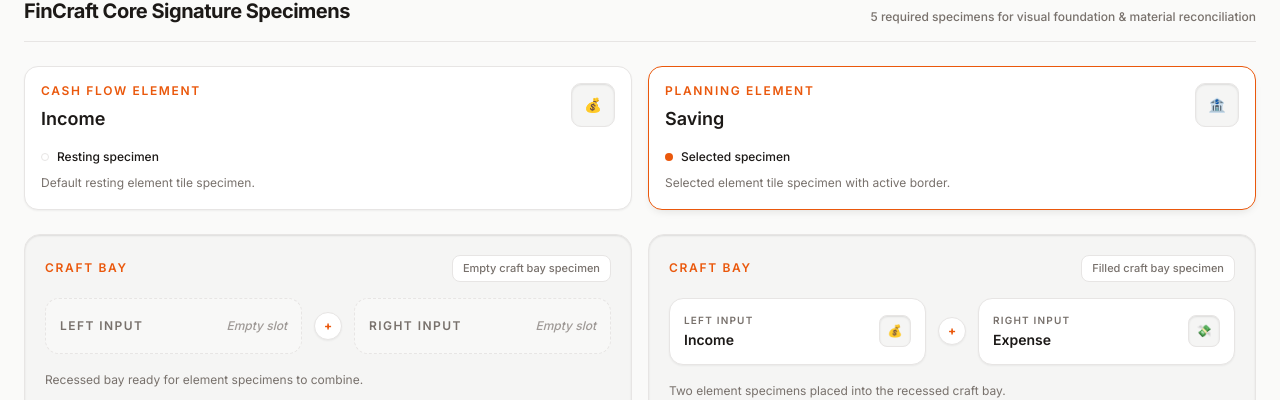
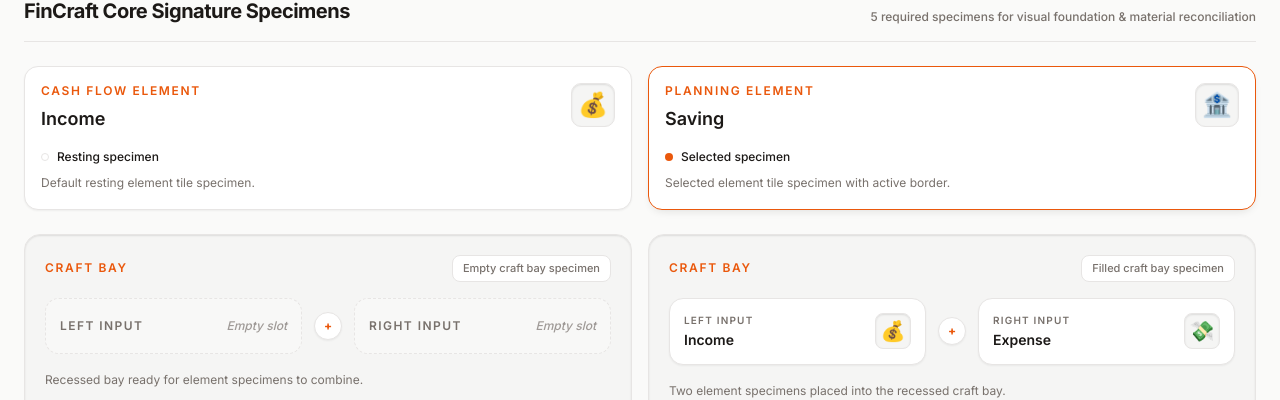
Before and after one commit to PoohxzycChonlasit/fincraft-lab, a Next.js app in the folder fincraft-lab-web/: page /dev/design-system in a window 1280 px wide. Shown: the part 701-1101 px from the top of the page. Built offline with nearby package versions, Linux system fonts and the light colour scheme; no server answers.

Commit message:
fix: improve element emoji hierarchy

```diff
--- a/fincraft-lab-web/src/components/fincraft/recessed-craft-bay.tsx
+++ b/fincraft-lab-web/src/components/fincraft/recessed-craft-bay.tsx
@@ -28,7 +28,7 @@
         <p className="mt-0.5 min-w-0 truncate text-sm font-semibold text-foreground">{item.name}</p>
       </div>
       {item.visual ? (
-        <span className="surface-inset flex size-8 shrink-0 items-center justify-center rounded-md border border-[var(--border-subtle)] text-xs font-semibold text-[var(--color-action-primary)]">
+        <span className="surface-inset flex size-9 shrink-0 items-center justify-center rounded-md border border-[var(--border-subtle)] text-lg sm:text-xl leading-none font-semibold text-[var(--color-action-primary)]">
           {item.visual}
         </span>
       ) : null}
--- a/fincraft-lab-web/src/components/fincraft/specimen-element-tile.tsx
+++ b/fincraft-lab-web/src/components/fincraft/specimen-element-tile.tsx
@@ -33,7 +33,7 @@
           </p>
           <h3 className="mt-1.5 text-base sm:text-lg font-semibold text-foreground truncate">{name}</h3>
         </div>
-        <div className="surface-inset flex size-11 shrink-0 items-center justify-center rounded-lg border border-[var(--border-subtle)] text-sm font-semibold text-foreground">
+        <div className="surface-inset flex size-11 shrink-0 items-center justify-center rounded-lg border border-[var(--border-subtle)] text-xl sm:text-2xl leading-none font-semibold text-foreground">
           {visual}
         </div>
       </div>
```
